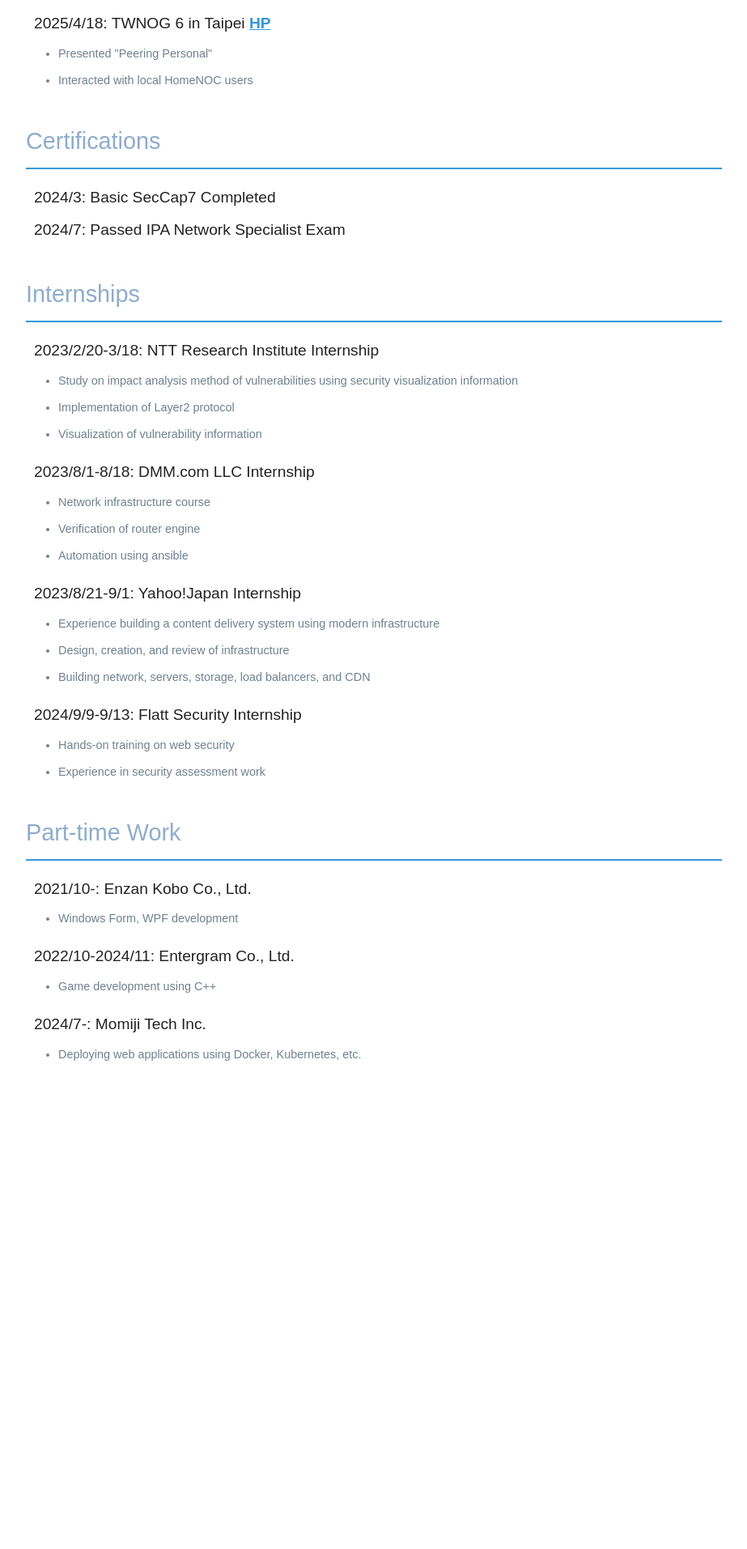
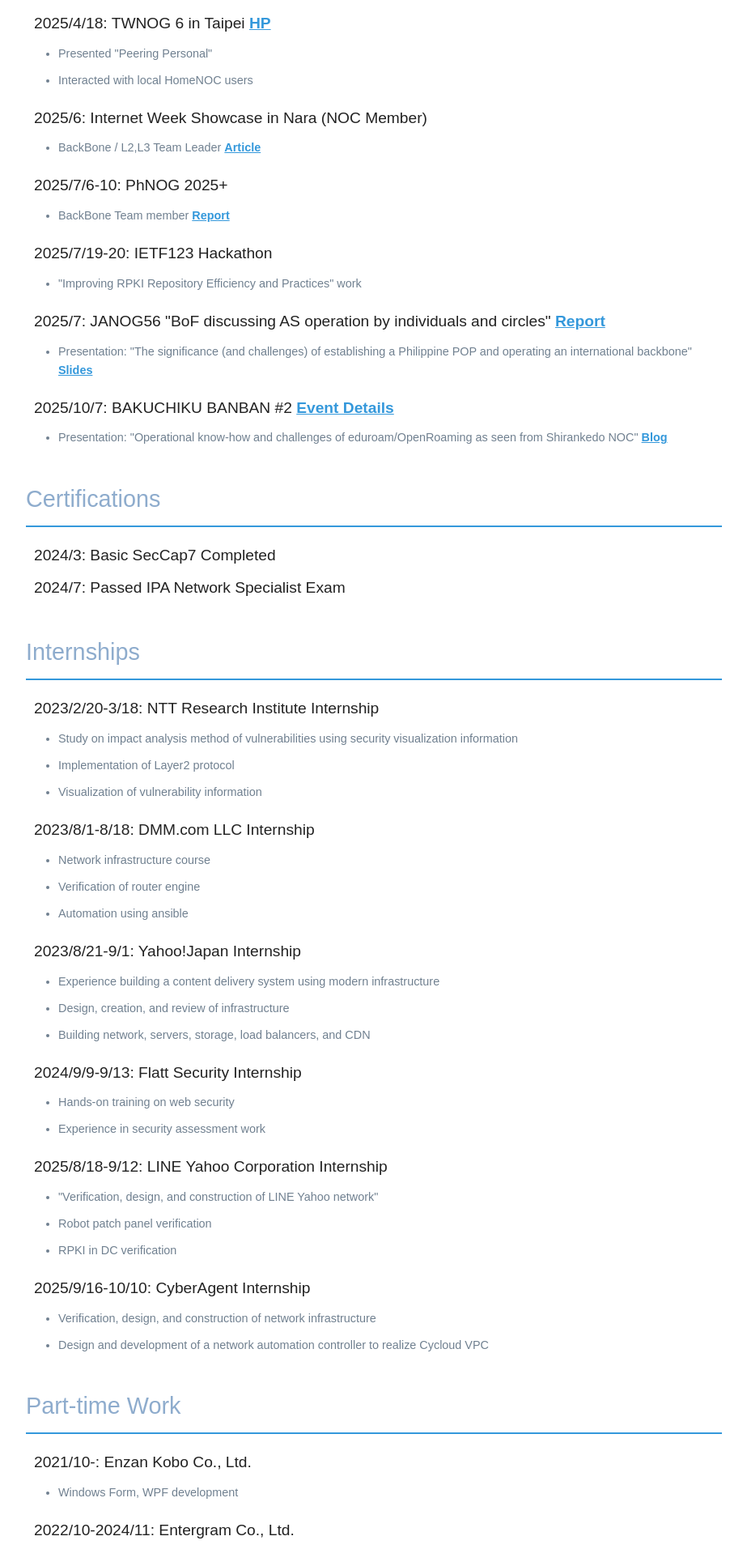
Before and after one commit to marokiki/marokiki.net, a Next.js app: page /en in a window 1280 px wide. Shown: the part 2427-4340 px from the top of the page at 81% size, without its empty margins (178-1101 px from the left). Before the commit the page ends 3801 px from the top, so only its background shows below. Built offline with nearby package versions, Linux system fonts and the light colour scheme.

Commit message:
web: add recent works

```diff
--- a/app/components/Home.js
+++ b/app/components/Home.js
@@ -273,6 +273,58 @@
             <li style={dynamicStyles.infoSubItem}>Peering Personal 発表</li>
             <li style={dynamicStyles.infoSubItem}>現地のHomeNOCユーザと交流</li>
           </ul>
+          <li style={dynamicStyles.infoItem}>
+            2025/6: Internet Week ショーケース in 奈良 NOC Member
+          </li>
+          <ul style={styles.infoList}>
+            <li style={dynamicStyles.infoSubItem}>BackBone / L2,L3 Team リーダー {" "}
+              <a href="https://blog.nic.ad.jp/2025/10695/" target="_blank" style={styles.link}>
+                <span style={styles.linkHover}>記事</span>
+              </a>
+            </li>
+          </ul>
+          <li style={dynamicStyles.infoItem}>
+            2025/7/6-10: PhNOG 2025+
+          </li>
+          <ul style={styles.infoList}>
+            <li style={dynamicStyles.infoSubItem}>BackBone Team メンバー {" "}
+              <a href="https://www.homenoc.ad.jp/blog/report/2025/07/23/phnog-2025.html" target="_blank" style={styles.link}>
+                <span style={styles.linkHover}>参加報告</span>
+              </a>
+            </li>
+          </ul>
+          <li style={dynamicStyles.infoItem}>
+            2025/7/19-20: IETF123 Hackathon
+          </li>
+          <ul style={styles.infoList}>
+            <li style={dynamicStyles.infoSubItem}> "Improving RPKI Repository Efficiency and Practices" に取り組む </li>
+          </ul>
+          <li style={dynamicStyles.infoItem}>
+            2025/7: JANOG56 「個人やサークルでのAS運用を議論するBoF」
+            <a href="https://www.homenoc.ad.jp/blog/report/2025/08/09/janog56-bof.html" target="_blank" style={styles.link}>
+              <span style={styles.linkHover}>参加報告</span>
+            </a>
+          </li>
+          <ul style={styles.infoList}>
+            <li style={dynamicStyles.infoSubItem}>発表 「フィリピンPOP設立と国際バックボーンを持つ意義(と苦労話)」
+              <a href="https://speakerdeck.com/as59105/ge-ren-yasakurudenoasyun-yong-woyi-lun-surubof-janog56?slide=35" target="_blank" style={styles.link}>
+                <span style={styles.linkHover}>スライド</span>
+              </a>
+            </li>
+          </ul>
+          <li style={dynamicStyles.infoItem}>
+            2025/10/7: BAKUCHIKU BANBAN #2 {" "}
+            <a href="https://bakuchiku.connpass.com/event/367521/" target="_blank" style={styles.link}>
+              <span style={styles.linkHover}>開催概要</span>
+            </a>
+          </li>
+          <ul style={styles.infoList}>
+            <li style={dynamicStyles.infoSubItem}>発表 「Shirankedo NOCで見えてきたeduroam/OpenRoaming運用ノウハウと課題」
+              <a href="https://segre.hatenablog.com/entry/2025/10/12/151227" target="_blank" style={styles.link}>
+                <span style={styles.linkHover}>ブログ記事</span>
+              </a>
+            </li>
+          </ul>
         </ul>
       </section>
 
@@ -324,6 +376,25 @@
             </li>
             <li style={dynamicStyles.infoSubItem}>セキュリティ診断業務の体験</li>
           </ul>
+          <li style={dynamicStyles.infoItem}>
+            2025/8/18-9/12: LINEヤフー株式会社 インターン
+          </li>
+          <ul style={styles.infoList}>
+            <li style={dynamicStyles.infoSubItem}>
+              「LINEヤフーネットワークの検証・設計・構築」
+            </li>
+            <li style={dynamicStyles.infoSubItem}>ロボットパッチパネル検証</li>
+            <li style={dynamicStyles.infoSubItem}>RPKI in DC 検証</li>
+          </ul>
+          <li style={dynamicStyles.infoItem}>
+            2025/9/16-10/10: サイバーエージェント インターン
+          </li>
+          <ul style={styles.infoList}>
+            <li style={dynamicStyles.infoSubItem}>
+              ネットワークインフラの検証・設計・構築
+            </li>
+            <li style={dynamicStyles.infoSubItem}>Cycloud の VPC を実現するネットワーク自動化コントローラの設計と開発</li>
+          </ul>
         </ul>
       </section>
 
@@ -344,6 +415,12 @@
               Docker, Kubernetes を用いたWebアプリケーションのデプロイ等
             </li>
           </ul>
+          <li style={dynamicStyles.infoItem}>2025/6-: BBIX株式会社</li>
+          <ul style={styles.infoList}>
+            <li style={dynamicStyles.infoSubItem}>
+              バックボーンネットワークの検証
+            </li>
+          </ul>
         </ul>
       </section>
     </div>
--- a/app/components/HomeEn.js
+++ b/app/components/HomeEn.js
@@ -109,7 +109,7 @@
                     </li>
                     <li style={dynamicStyles.infoItem}>
                         Blog (HomeNOC): {" "}
-                        <a href="https://www.homenoc.ad.jp/blog/" target="_blank" style={styles.link}>
+                        <a href="https://www.homenoc.ad.jp/en/blog/" target="_blank" style={styles.link}>
                             HomeNOC Blog
                         </a>
                     </li>
@@ -132,7 +132,7 @@
                     </ul>
                     <li style={dynamicStyles.infoItem}>
                         2024/7-: {" "}
-                        <a href="https://www.homenoc.ad.jp" target="_blank" style={styles.link}>
+                        <a href="https://www.homenoc.ad.jp/en/" target="_blank" style={styles.link}>
                             Home NOC Operators&apos; Group
                         </a>
                     </li>
@@ -178,7 +178,7 @@
                     </ul>
                     <li style={dynamicStyles.infoItem}>
                         2024/8: Asia Peering Forum in Chiang Mai {" "}
-                        <a href="https://www.homenoc.ad.jp/blog/report/2024/08/22/AFP2024.html" target="_blank" style={styles.link}>
+                        <a href="https://www.homenoc.ad.jp/blog/report/2024/08/22/AFP2024.en.html" target="_blank" style={styles.link}>
                             <span style={styles.linkHover}>Report</span>
                         </a>
                     </li>
@@ -213,7 +213,7 @@
                         </li>
                     </ul>
                     <li style={dynamicStyles.infoItem}>2025/2: APRICOT 2025 in Petaling Jaya {" "}
-                        <a href="https://www.homenoc.ad.jp/blog/report/2025/02/27/apricot2025.html" target="_blank" style={styles.link}>
+                        <a href="https://www.homenoc.ad.jp/blog/report/2025/02/27/apricot2025.en.html" target="_blank" style={styles.link}>
                             <span style={styles.linkHover}>Report</span>
                         </a>
                     </li>
@@ -239,6 +239,52 @@
                     <ul style={styles.infoList}>
                         <li style={dynamicStyles.infoSubItem}>Presented &quot;Peering Personal&quot;</li>
                         <li style={dynamicStyles.infoSubItem}>Interacted with local HomeNOC users</li>
+                    </ul>
+                    <li style={dynamicStyles.infoItem}>2025/6: Internet Week Showcase in Nara (NOC Member)</li>
+                    <ul style={styles.infoList}>
+                        <li style={dynamicStyles.infoSubItem}>BackBone / L2,L3 Team Leader {" "}
+                            <a href="https://blog.nic.ad.jp/2025/10695/" target="_blank" style={styles.link}>
+                                <span style={styles.linkHover}>Article</span>
+                            </a>
+                        </li>
+                    </ul>
+                    <li style={dynamicStyles.infoItem}>2025/7/6-10: PhNOG 2025+</li>
+                    <ul style={styles.infoList}>
+                        <li style={dynamicStyles.infoSubItem}>BackBone Team member {" "}
+                            <a href="https://www.homenoc.ad.jp/blog/report/2025/07/23/phnog-2025.en.html" target="_blank" style={styles.link}>
+                                <span style={styles.linkHover}>Report</span>
+                            </a>
+                        </li>
+                    </ul>
+                    <li style={dynamicStyles.infoItem}>2025/7/19-20: IETF123 Hackathon</li>
+                    <ul style={styles.infoList}>
+                        <li style={dynamicStyles.infoSubItem}>&quot;Improving RPKI Repository Efficiency and Practices&quot; work</li>
+                    </ul>
+                    <li style={dynamicStyles.infoItem}>
+                        2025/7: JANOG56 "BoF discussing AS operation by individuals and circles" {" "}
+                        <a href="https://www.homenoc.ad.jp/blog/report/2025/08/09/janog56-bof.html" target="_blank" style={styles.link}>
+                            <span style={styles.linkHover}>Report</span>
+                        </a>
+                    </li>
+                    <ul style={styles.infoList}>
+                        <li style={dynamicStyles.infoSubItem}>Presentation: "The significance (and challenges) of establishing a Philippine POP and operating an international backbone"{" "}
+                            <a href="https://speakerdeck.com/as59105/ge-ren-yasakurudenoasyun-yong-woyi-lun-surubof-janog56?slide=35" target="_blank" style={styles.link}>
+                                <span style={styles.linkHover}>Slides</span>
+                            </a>
+                        </li>
+                    </ul>
+                    <li style={dynamicStyles.infoItem}>
+                        2025/10/7: BAKUCHIKU BANBAN #2 {" "}
+                        <a href="https://bakuchiku.connpass.com/event/367521/" target="_blank" style={styles.link}>
+                            <span style={styles.linkHover}>Event Details</span>
+                        </a>
+                    </li>
+                    <ul style={styles.infoList}>
+                        <li style={dynamicStyles.infoSubItem}>Presentation: "Operational know-how and challenges of eduroam/OpenRoaming as seen from Shirankedo NOC"{" "}
+                            <a href="https://segre.hatenablog.com/entry/2025/10/12/151227" target="_blank" style={styles.link}>
+                                <span style={styles.linkHover}>Blog</span>
+                            </a>
+                        </li>
                     </ul>
                 </ul>
             </section>
@@ -277,6 +323,17 @@
                         <li style={dynamicStyles.infoSubItem}>Hands-on training on web security</li>
                         <li style={dynamicStyles.infoSubItem}>Experience in security assessment work</li>
                     </ul>
+                    <li style={dynamicStyles.infoItem}>2025/8/18-9/12: LINE Yahoo Corporation Internship</li>
+                    <ul style={styles.infoList}>
+                        <li style={dynamicStyles.infoSubItem}>"Verification, design, and construction of LINE Yahoo network"</li>
+                        <li style={dynamicStyles.infoSubItem}>Robot patch panel verification</li>
+                        <li style={dynamicStyles.infoSubItem}>RPKI in DC verification</li>
+                    </ul>
+                    <li style={dynamicStyles.infoItem}>2025/9/16-10/10: CyberAgent Internship</li>
+                    <ul style={styles.infoList}>
+                        <li style={dynamicStyles.infoSubItem}>Verification, design, and construction of network infrastructure</li>
+                        <li style={dynamicStyles.infoSubItem}>Design and development of a network automation controller to realize Cycloud VPC</li>
+                    </ul>
                 </ul>
             </section>
 
@@ -295,6 +352,10 @@
                     <ul style={styles.infoList}>
                         <li style={dynamicStyles.infoSubItem}>Deploying web applications using Docker, Kubernetes, etc.</li>
                     </ul>
+                    <li style={dynamicStyles.infoItem}>2024/11-: BBIX, Inc.</li>
+                    <ul style={styles.infoList}>
+                        <li style={dynamicStyles.infoSubItem}>Network engineer (part-time)</li>
+                    </ul>
                 </ul>
             </section>
         </div>
```
